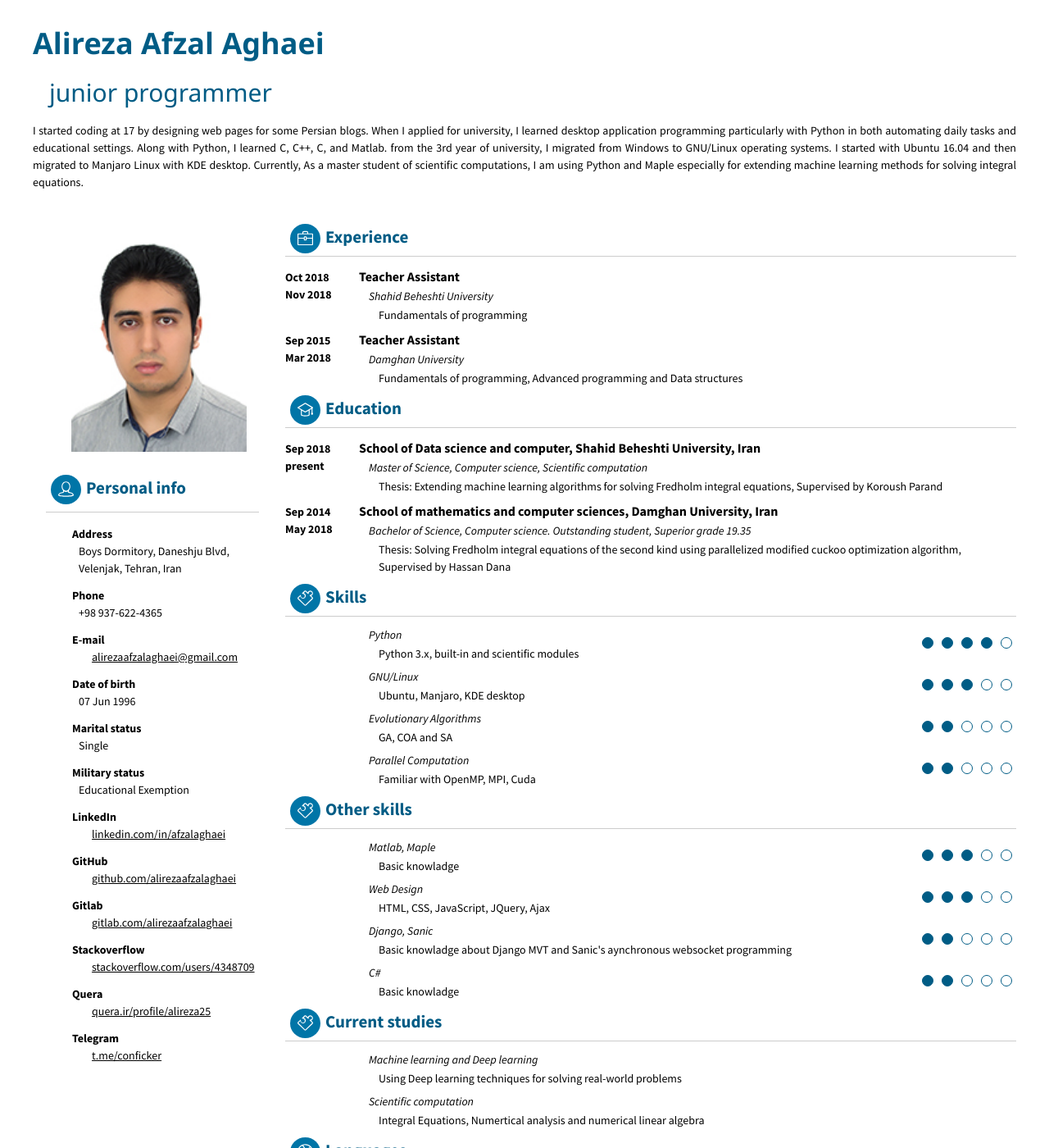
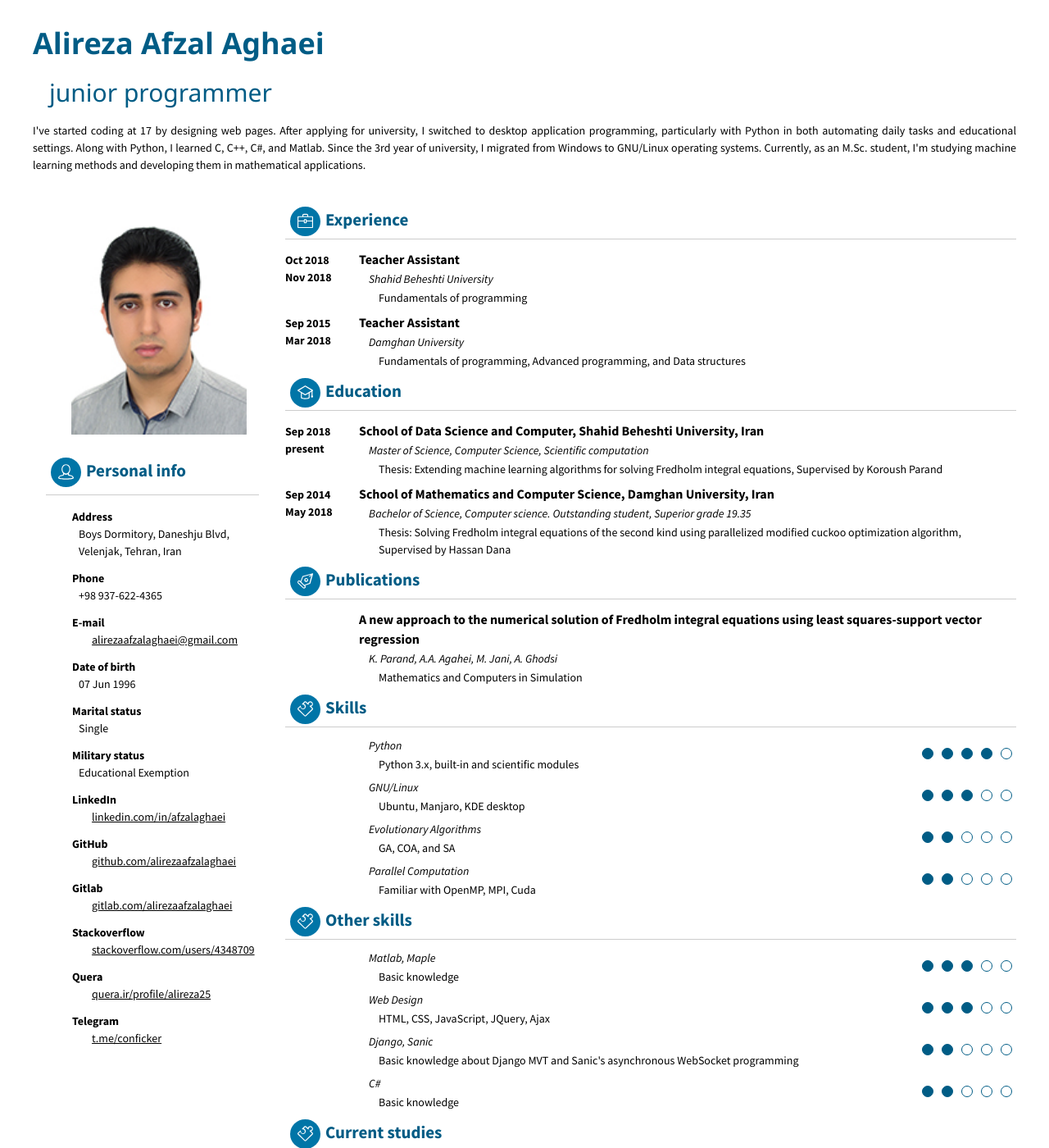
Before and after one commit to alirezaafzalaghaei/alirezaafzalaghaei.github.io, a Jekyll site: the page pages/cv/index.html, which Jekyll copies as it is, in a window 1280 px wide and 1400 px high. Shown: the whole window at 82% size. Built offline with Jekyll 4.4.1, drawn with Linux system fonts in a browser that asks for light colours; some of the changed text lies outside the part shown.

Commit message:
resume updated

```diff
--- a/pages/cv/index.html
+++ b/pages/cv/index.html
@@ -9,7 +9,7 @@
          <h1>Alireza Afzal Aghaei</h1>
          <h2 style="padding-left:20px">junior programmer</h2>
          <img class="img2" style="display: none" src="assets/pic.jpg">
-         <p style="text-align: justify;" class="text">I started coding at 17 by designing web pages for some Persian blogs. When I applied for university, I learned desktop application programming particularly with Python in both automating daily tasks and educational settings. Along with Python, I learned C, C++, C, and Matlab. from the 3rd year of university, I migrated from Windows to GNU/Linux operating systems. I started with Ubuntu 16.04 and then migrated to Manjaro Linux with KDE desktop. Currently, As a master student of scientific computations, I am using Python and Maple especially for extending machine learning methods for solving integral equations.</p>
+         <p style="text-align: justify;" class="text">I've started coding at 17 by designing web pages. After applying for university, I switched to desktop application programming, particularly with Python in both automating daily tasks and educational settings. Along with Python, I learned C, C++, C#, and Matlab. Since the 3rd year of university, I migrated from Windows to GNU/Linux operating systems. Currently, as an M.Sc. student, I'm studying machine learning methods and developing them in mathematical applications.</p>
       </div>
       <div class="w3-row">
          <div class="left w3-container w3-quarter w3-padding-16">
@@ -82,18 +82,17 @@
                   <div class="w3-rest item-right">
                      <div class="item-right-1">Teacher Assistant</div>
                      <div class="item-right-2">Damghan University</div>
-                     <div class="item-right-3">Fundamentals of programming, Advanced programming and Data structures</div>
+                     <div class="item-right-3">Fundamentals of programming, Advanced programming, and Data structures</div>
                   </div>
                </div>
             </div>
-            <div class="pagebreak"> </div>
             <div class="block">
                <div class="box w3-border-bottom" id="education" ><span class="ico"></span>Education</div>
                <div class="item">
                   <div class="w3-col item-left">Sep 2018<br>present</div>
                   <div class="w3-rest item-right">
-                     <div class="item-right-1">School of Data science and computer, Shahid Beheshti University, Iran</div>
-                     <div class="item-right-2">Master of Science, Computer science, Scientific computation</div>
+                     <div class="item-right-1">School of Data Science and Computer, Shahid Beheshti University, Iran</div>
+                     <div class="item-right-2">Master of Science, Computer Science, Scientific computation</div>
                      <div class="item-right-3">Thesis: Extending machine learning algorithms for solving Fredholm integral equations, Supervised by Koroush Parand</div>
                   </div>
                </div>
@@ -101,9 +100,20 @@
                <div class="item">
                   <div class="w3-col item-left">Sep 2014<br>May 2018</div>
                   <div class="w3-rest item-right">
-                     <div class="item-right-1">School of mathematics and computer sciences, Damghan University, Iran</div>
+                     <div class="item-right-1">School of Mathematics and Computer Science, Damghan University, Iran</div>
                      <div class="item-right-2">Bachelor of Science, Computer science. Outstanding student, Superior grade 19.35</div>
                      <div class="item-right-3">Thesis: Solving Fredholm integral equations of the second kind using parallelized modified cuckoo optimization algorithm, Supervised by Hassan Dana</div>
+                  </div>
+               </div>
+            </div>
+            <div class="block">
+               <div class="box w3-border-bottom" id="refrence" ><span class="ico"></span>Publications</div>
+               <div class="item">
+                  <div class="w3-col item-left"></div>
+                  <div class="w3-rest item-right">
+                     <div class="item-right-1">A new approach to the numerical solution of Fredholm integral equations using least squares-support vector regression</div>
+                     <div class="item-right-2">K. Parand, A.A. Agahei, M. Jani, A. Ghodsi</div>
+                     <div class="item-right-3">Mathematics and Computers in Simulation</div>
                   </div>
                </div>
             </div>
@@ -130,7 +140,7 @@
                   <div class="w3-rest item-right">
                      <div class="rating"><span class="fill"></span><span class="fill"></span><span></span><span></span><span></span></div>
                      <div class="item-right-2">Evolutionary Algorithms</div>
-                     <div class="item-right-3">GA, COA and SA</div>
+                     <div class="item-right-3">GA, COA, and SA</div>
                   </div>
                </div>
                <div class="item">
@@ -149,7 +159,7 @@
                   <div class="w3-rest item-right">
                      <div class="rating"><span class="fill"></span><span class="fill"></span><span class="fill"></span><span></span><span></span></div>
                      <div class="item-right-2">Matlab, Maple</div>
-                     <div class="item-right-3">Basic knowladge</div>
+                     <div class="item-right-3">Basic knowledge</div>
                   </div>
                </div>
                <div class="item">
@@ -165,7 +175,7 @@
                   <div class="w3-rest item-right">
                      <div class="rating"><span class="fill"></span><span class="fill"></span><span></span><span></span><span></span></div>
                      <div class="item-right-2">Django, Sanic</div>
-                     <div class="item-right-3">Basic knowladge about Django MVT and Sanic's  aynchronous websocket programming</div>
+                     <div class="item-right-3">Basic knowledge about Django MVT and Sanic's  asynchronous WebSocket programming</div>
                   </div>
                </div>
                <div class="item">
@@ -173,11 +183,12 @@
                   <div class="w3-rest item-right">
                      <div class="rating"><span class="fill"></span><span class="fill"></span><span></span><span></span><span></span></div>
                      <div class="item-right-2">C#</div>
-                     <div class="item-right-3">Basic knowladge</div>
+                     <div class="item-right-3">Basic knowledge</div>
                   </div>
                </div>
 
             </div>
+            <div class="pagebreak"></div>
             <div class="block">
                <div class="box w3-border-bottom" id="oldskill" ><span class="ico"></span>Current studies</div>
                <div class="item">
@@ -191,11 +202,48 @@
                   <div class="w3-col item-left"></div>
                   <div class="w3-rest item-right">
                      <div class="item-right-2">Scientific computation</div>
-                     <div class="item-right-3">Integral Equations, Numertical analysis and numerical linear algebra</div>
+                     <div class="item-right-3">Integral Equations, Numerical analysis, and numerical linear algebra</div>
                   </div>
                </div>
             </div>
-            <div class="pagebreak"> </div>
+            <div class="block">
+               <div class="box w3-border-bottom" id="oldskill" ><span class="ico"></span>Projects</div>
+               <div class="item">
+                  <div class="w3-col item-left"></div>
+                  <div class="w3-rest item-right">
+                     <div class="item-right-2">Parallel Cuckoo Optimization Algorithm</div>
+                     <div class="item-right-3">Implementation of Parallel COA in C++ <a href="https://github.com/alirezaafzalaghaei/coa">[Source Code]</a></div>
+                  </div>
+               </div>
+               <div class="item">
+                  <div class="w3-col item-left"></div>
+                  <div class="w3-rest item-right">
+                     <div class="item-right-2">Keratoconus Detector</div>
+                     <div class="item-right-3">Detecting Keratoconus disorder using machine learning and deep learning algorithms</div>
+                  </div>
+               </div>
+               <div class="item">
+                  <div class="w3-col item-left"></div>
+                  <div class="w3-rest item-right">
+                     <div class="item-right-2">Web-Based music player</div>
+                     <div class="item-right-3">A simple web-based music player for a local network <a href="https://github.com/alirezaafzalaghaei/simple-music-player">[Source Code]</a></div>
+                  </div>
+               </div>
+               <div class="item">
+                  <div class="w3-col item-left"></div>
+                  <div class="w3-rest item-right">
+                     <div class="item-right-2">RSS Reader Chrome Extension</div>
+                     <div class="item-right-3">Replace Chrome's new page tab with the latest news <a href="https://github.com/alirezaafzalaghaei/rss-reader-chrome-extension">[Source Code]</a></div>
+                  </div>
+               </div>
+               <div class="item">
+                  <div class="w3-col item-left"></div>
+                  <div class="w3-rest item-right">
+                     <div class="item-right-2">Electronic Election System</div>
+                     <div class="item-right-3">An Electronic Election System written in Django <a href="https://github.com/alirezaafzalaghaei/electronic-election">[Source Code]</a></div>
+                  </div>
+               </div>
+            </div>
             <div class="block">
                <div class="box w3-border-bottom" id="interest" ><span class="ico"></span>Languages</div>
                <div class="item">
@@ -211,12 +259,11 @@
                   <div class="w3-rest item-right">
                      <div class="rating"><span class="fill"></span><span class="fill"></span><span></span><span></span><span></span></div>
                      <div class="item-right-2">English</div>
-                     <div class="item-right-3">Good at reading, writing</div>
                   </div>
                </div>
             </div>
             <div class="block">
-               <div class="box w3-border-bottom" id="refrence" ><span class="ico"></span>Refrences</div>
+               <div class="box w3-border-bottom" id="refrence" ><span class="ico"></span>References</div>
                <div class="item">
                   <div class="w3-col item-left"></div>
                   <div class="w3-rest item-right">
```
Also changed, not shown: 1 other file.
